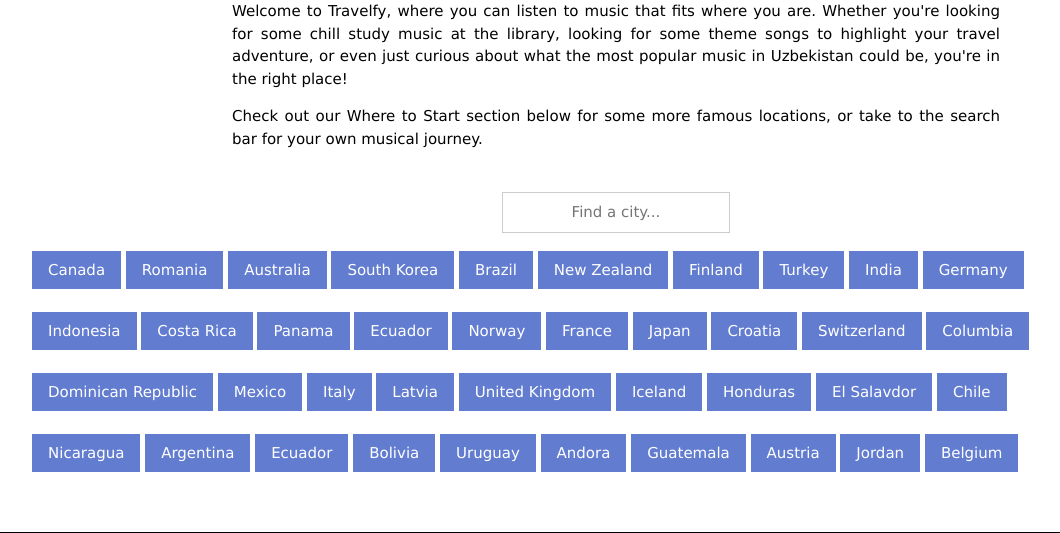
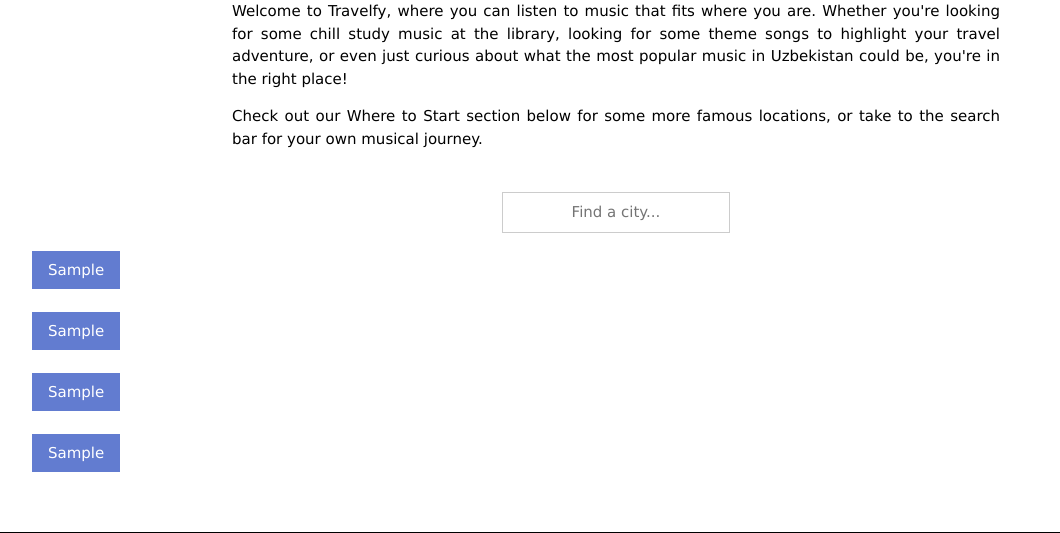
Before and after one commit to Brielle-Chenier/PearlHacks21, a Flask app: template flaskApp/templates/index.html in a window 1280 px wide. Shown: the part 210-743 px from the top of the page, without its empty margins (24-1084 px from the left). Run offline with Flask 2, Linux system fonts and the light colour scheme; the template is opened without the code that fills it: most values are stand-ins (such as "Sample title", 1, 10 or a date in 2020); some libraries are stand-ins or nearby versions.

Commit message:
updated index to be more concise and easier to add countries

```diff
--- a/flaskApp/page1.py
+++ b/flaskApp/page1.py
@@ -5,7 +5,10 @@ import spotipy
 from Searching_For_Artists import search
 
 app = Flask (__name__)
-
+country_list = ['Canada', 'Romania', 'Australia','South Korea','Brazil', 'New Zealand', 'Finland', 'Turkey', 'India', 'Germany']
+country_list2 = ['Indonesia','Costa Rica', 'Panama','Ecuador', 'Norway','France','Japan','Croatia','Switzerland','Columbia']
+country_list3 = ['Dominican Republic', 'Mexico','Italy','Latvia','United Kingdom','Iceland','Honduras','El Salvador','Chile']
+country_list4 = ['Nicaragua', 'Argentina','Ecuador','Bolivia','Uruaguay','Andorra','Guatemala','Austria','Jordan','Belgium']
 @app.route("/<country>")
 def home(country):
     link = search(country)
@@ -13,7 +16,7 @@ def home(country):
 
 @app.route("/")
 def home1():
-    return render_template("index.html")
+    return render_template("index.html", base_url = "http://127.0.0.1:5000/", list1 = country_list, list2 = country_list2, list3 = country_list3, list4 = country_list4)
 
 
 if __name__ == "__main__":
--- a/flaskApp/templates/index.html
+++ b/flaskApp/templates/index.html
@@ -57,49 +57,21 @@
 
     <!-- List of countries -->
     <ul id="cityList">
-        <li class="w3-button w3-text-white" style="background-color:rgb(98, 124, 208)"><a href="http://127.0.0.1:5000/Canada" style="text-decoration:none;">Canada</a></li>
-        <li class="w3-button w3-text-white" style="background-color:rgb(98, 124, 208)"><a href="http://127.0.0.1:5000/Romania" style="text-decoration:none;">Romania</a></li>
-        <li class="w3-button w3-text-white" style="background-color:rgb(98, 124, 208)"><a href="http://127.0.0.1:5000/Australia" style="text-decoration:none;">Australia</a></li>
-        <li class="w3-button w3-text-white" style="background-color:rgb(98, 124, 208)"><a href="http://127.0.0.1:5000/South Korea" style="text-decoration:none;">South Korea</a></li>
-        <li class="w3-button w3-text-white" style="background-color:rgb(98, 124, 208)"><a href="http://127.0.0.1:5000/Brazil" style="text-decoration:none;">Brazil</a></li>
-        <li class="w3-button w3-text-white" style="background-color:rgb(98, 124, 208)"><a href="http://127.0.0.1:5000/New Zealand" style="text-decoration:none;">New Zealand</a></li>
-        <li class="w3-button w3-text-white" style="background-color:rgb(98, 124, 208)"><a href="http://127.0.0.1:5000/Finland" style="text-decoration:none;">Finland</a></li>
-        <li class="w3-button w3-text-white" style="background-color:rgb(98, 124, 208)"><a href="http://127.0.0.1:5000/Turkey" style="text-decoration:none;">Turkey</a></li>
-        <li class="w3-button w3-text-white" style="background-color:rgb(98, 124, 208)"><a href="http://127.0.0.1:5000/India" style="text-decoration:none;">India</a></li>
-        <li class="w3-button w3-text-white" style="background-color:rgb(98, 124, 208)"><a href="http://127.0.0.1:5000/Germany" style="text-decoration:none;">Germany</a></li>
-
+        {%for i in list1%}
+        <li class="w3-button w3-text-white" style="background-color:rgb(98, 124, 208)"><a href= {{base_url}}{{i}} style="text-decoration:none;">{{i}}</a></li>
+        {%endfor%}
     </br></br>
-      <li class="w3-button w3-text-white" style="background-color:rgb(98, 124, 208)"><a href="http://127.0.0.1:5000/Indonesia" style="text-decoration:none;">Indonesia</a></li>
-      <li class="w3-button w3-text-white" style="background-color:rgb(98, 124, 208)"><a href="http://127.0.0.1:5000/Costa Rica" style="text-decoration:none;">Costa Rica</a></li>
-      <li class="w3-button w3-text-white" style="background-color:rgb(98, 124, 208)"><a href="http://127.0.0.1:5000/Panama" style="text-decoration:none;">Panama</a></li>
-      <li class="w3-button w3-text-white" style="background-color:rgb(98, 124, 208)"><a href="http://127.0.0.1:5000/Ecuador" style="text-decoration:none;">Ecuador</a></li>
-      <li class="w3-button w3-text-white" style="background-color:rgb(98, 124, 208)"><a href="http://127.0.0.1:5000/Norway" style="text-decoration:none;">Norway</a></li>
-      <li class="w3-button w3-text-white" style="background-color:rgb(98, 124, 208)"><a href="http://127.0.0.1:5000/France" style="text-decoration:none;">France</a></li>
-      <li class="w3-button w3-text-white" style="background-color:rgb(98, 124, 208)"><a href="http://127.0.0.1:5000/Japan" style="text-decoration:none;">Japan</a></li>
-      <li class="w3-button w3-text-white" style="background-color:rgb(98, 124, 208)"><a href="http://127.0.0.1:5000/Croatia" style="text-decoration:none;">Croatia</a></li>
-      <li class="w3-button w3-text-white" style="background-color:rgb(98, 124, 208)"><a href="http://127.0.0.1:5000/Switzerland" style="text-decoration:none;">Switzerland</a></li>
-      <li class="w3-button w3-text-white" style="background-color:rgb(98, 124, 208)"><a href="http://127.0.0.1:5000/Columbia" style="text-decoration:none;">Columbia</a></li>
+        {%for i in list2%}
+        <li class="w3-button w3-text-white" style="background-color:rgb(98, 124, 208)"><a href= {{base_url}}{{i}} style="text-decoration:none;">{{i}}</a></li>
+        {%endfor%}
     </br></br>
-    <li class="w3-button w3-text-white" style="background-color:rgb(98, 124, 208)"><a href="http://127.0.0.1:5000/Dominican Republic" style="text-decoration:none;">Dominican Republic</a></li>
-    <li class="w3-button w3-text-white" style="background-color:rgb(98, 124, 208)"><a href="http://127.0.0.1:5000/Costa Rica" style="text-decoration:none;">Mexico</a></li>
-    <li class="w3-button w3-text-white" style="background-color:rgb(98, 124, 208)"><a href="http://127.0.0.1:5000/Italy" style="text-decoration:none;">Italy</a></li>
-    <li class="w3-button w3-text-white" style="background-color:rgb(98, 124, 208)"><a href="http://127.0.0.1:5000/Latvia" style="text-decoration:none;">Latvia</a></li>
-    <li class="w3-button w3-text-white" style="background-color:rgb(98, 124, 208)"><a href="http://127.0.0.1:5000/United Kingdom" style="text-decoration:none;">United Kingdom</a></li>
-    <li class="w3-button w3-text-white" style="background-color:rgb(98, 124, 208)"><a href="http://127.0.0.1:5000/Iceland" style="text-decoration:none;">Iceland</a></li>
-    <li class="w3-button w3-text-white" style="background-color:rgb(98, 124, 208)"><a href="http://127.0.0.1:5000/Honduras" style="text-decoration:none;">Honduras</a></li>
-    <li class="w3-button w3-text-white" style="background-color:rgb(98, 124, 208)"><a href="http://127.0.0.1:5000/El Salvador" style="text-decoration:none;">El Salavdor</a></li>
-    <li class="w3-button w3-text-white" style="background-color:rgb(98, 124, 208)"><a href="http://127.0.0.1:5000/Chile" style="text-decoration:none;">Chile</a></li>
+        {%for i in list3%}
+        <li class="w3-button w3-text-white" style="background-color:rgb(98, 124, 208)"><a href= {{base_url}}{{i}} style="text-decoration:none;">{{i}}</a></li>
+        {%endfor%}
     </br></br>
-    <li class="w3-button w3-text-white" style="background-color:rgb(98, 124, 208)"><a href="http://127.0.0.1:5000/Nicaragua" style="text-decoration:none;">Nicaragua</a></li>
-    <li class="w3-button w3-text-white" style="background-color:rgb(98, 124, 208)"><a href="http://127.0.0.1:5000/Argentina" style="text-decoration:none;">Argentina</a></li>
-    <li class="w3-button w3-text-white" style="background-color:rgb(98, 124, 208)"><a href="http://127.0.0.1:5000/Ecuador" style="text-decoration:none;"></a>Ecuador</li>
-    <li class="w3-button w3-text-white" style="background-color:rgb(98, 124, 208)"><a href="http://127.0.0.1:5000/Bolivia" style="text-decoration:none;">Bolivia</a></li>
-    <li class="w3-button w3-text-white" style="background-color:rgb(98, 124, 208)"><a href="http://127.0.0.1:5000/Uruguay" style="text-decoration:none;">Uruguay</a></li>
-    <li class="w3-button w3-text-white" style="background-color:rgb(98, 124, 208)"><a href="http://127.0.0.1:5000/Andora" style="text-decoration:none;"></a>Andora</li>
-    <li class="w3-button w3-text-white" style="background-color:rgb(98, 124, 208)"><a href="http://127.0.0.1:5000/Guatemala" style="text-decoration:none;">Guatemala</a></li>
-    <li class="w3-button w3-text-white" style="background-color:rgb(98, 124, 208)"><a href="http://127.0.0.1:5000/Austria" style="text-decoration:none;">Austria</a></li>
-    <li class="w3-button w3-text-white" style="background-color:rgb(98, 124, 208)"><a href="http://127.0.0.1:5000/Jordan" style="text-decoration:none;">Jordan</a></li>
-    <li class="w3-button w3-text-white" style="background-color:rgb(98, 124, 208)"><a href="http://127.0.0.1:5000/Belgium" style="text-decoration:none;">Belgium</a></li>
+        {%for i in list4%}
+        <li class="w3-button w3-text-white" style="background-color:rgb(98, 124, 208)"><a href= {{base_url}}{{i}} style="text-decoration:none;">{{i}}</a></li>
+        {%endfor%}
     </ul>
 
     <br>
--- a/spotipy_app.py
+++ b/spotipy_app.py
@@ -38,4 +38,4 @@ def add_songs_to_playlist(country, artists):
         print (track)
     return ("https://open.spotify.com/playlist/" + str (playlist_id))
 
-#print (add_songs_to_playlist("US", ["Taylor Swift", "AJR"]))
+print (add_songs_to_playlist("US", ["Taylor Swift", "AJR"]))
```
Also changed, not shown: 1 other file.
